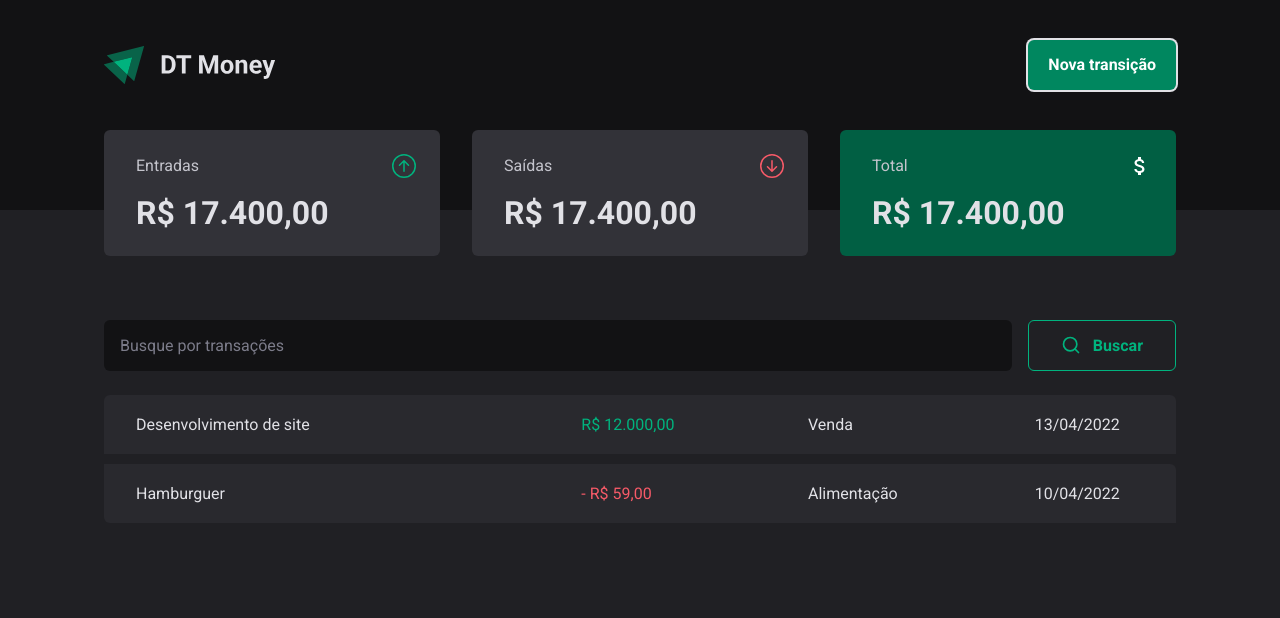
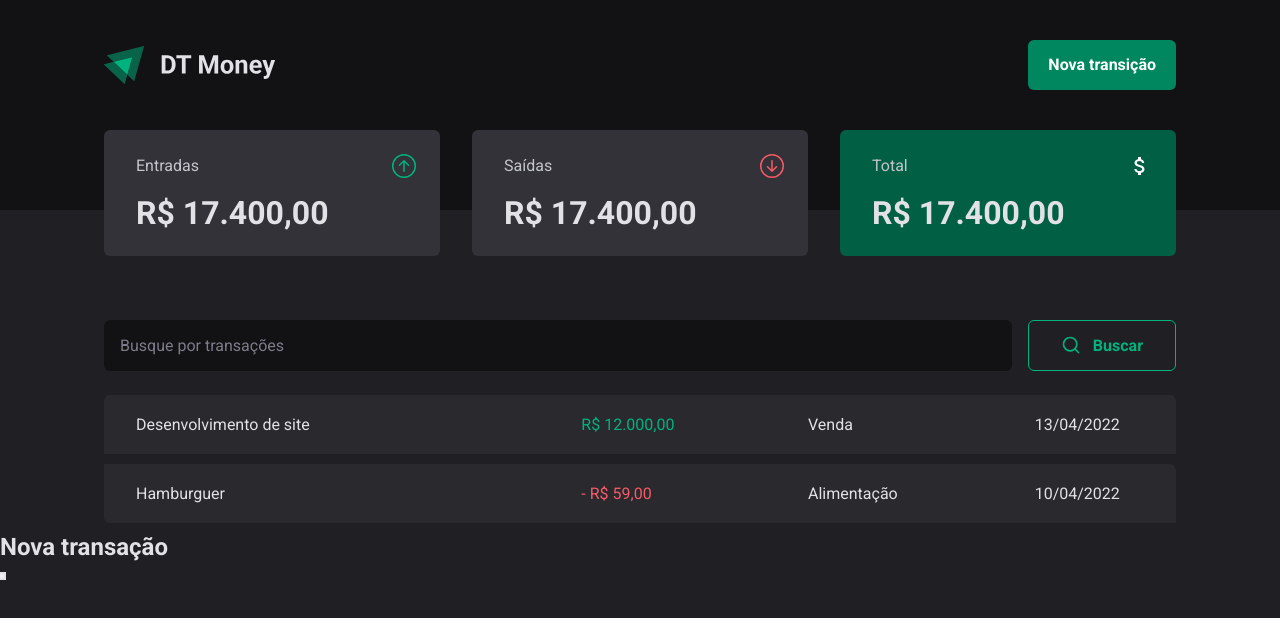
Before and after one commit to rebecaCaroba/FinanControl, a React (Vite) app: page / in a window 1280 px wide. Both pictures are taken after a click on the button "Nova transição". Shown: the top 618 px of the page. Built offline with nearby package versions, Linux system fonts and the light colour scheme.

Commit message:
Criando um modal acessível

```diff
--- a/package.json
+++ b/package.json
@@ -10,6 +10,7 @@
     "preview": "vite preview"
   },
   "dependencies": {
+    "@radix-ui/react-dialog": "^1.0.5",
     "@types/styled-components": "^5.1.28",
     "react": "^18.2.0",
     "react-dom": "^18.2.0",
--- a/src/components/Header/index.tsx
+++ b/src/components/Header/index.tsx
@@ -1,4 +1,5 @@
-import { HeaderContainer, HeaderContent, NewTransactionButton } from "./style";
+import { HeaderContainer, HeaderContent, NewTransactionButton } from "./style"
+import * as Dialog from '@radix-ui/react-dialog'
 import Logo  from '../../assets/Logo.svg'
 
 export function Header(){
@@ -6,7 +7,18 @@
        <HeaderContainer>
             <HeaderContent>
                 <img src={Logo} alt="Logo" />
-                <NewTransactionButton>Nova transição</NewTransactionButton>
+                <Dialog.Root>
+                    <Dialog.Trigger asChild>
+                        <NewTransactionButton>Nova transição</NewTransactionButton>
+                    </Dialog.Trigger>
+                    <Dialog.Portal>
+                        <Dialog.Overlay />
+                        <Dialog.Content>
+                            <Dialog.Title>Nova transação</Dialog.Title>
+                            <Dialog.Close />
+                        </Dialog.Content>
+                    </Dialog.Portal>
+                </Dialog.Root>
             </HeaderContent>
        </HeaderContainer>
     )
```
Also changed, not shown: 1 other file (tests, documents, lock files or other folders).
